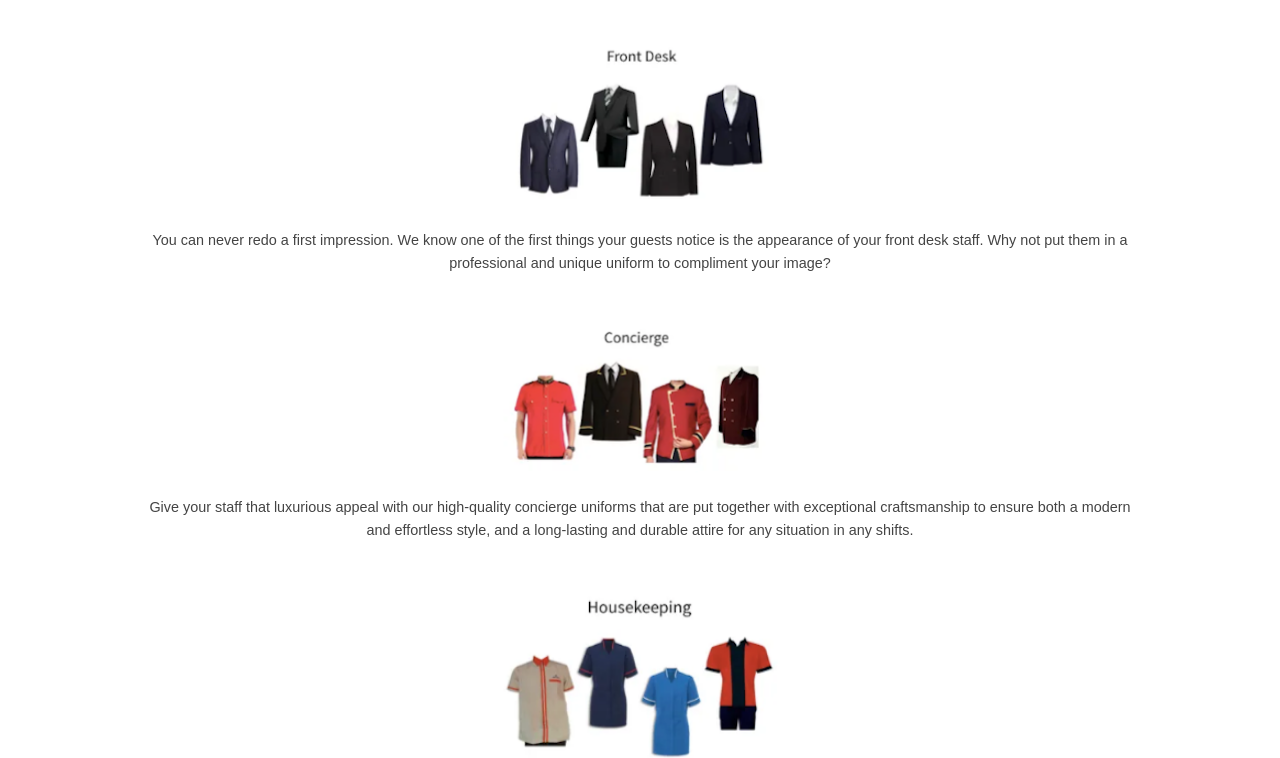
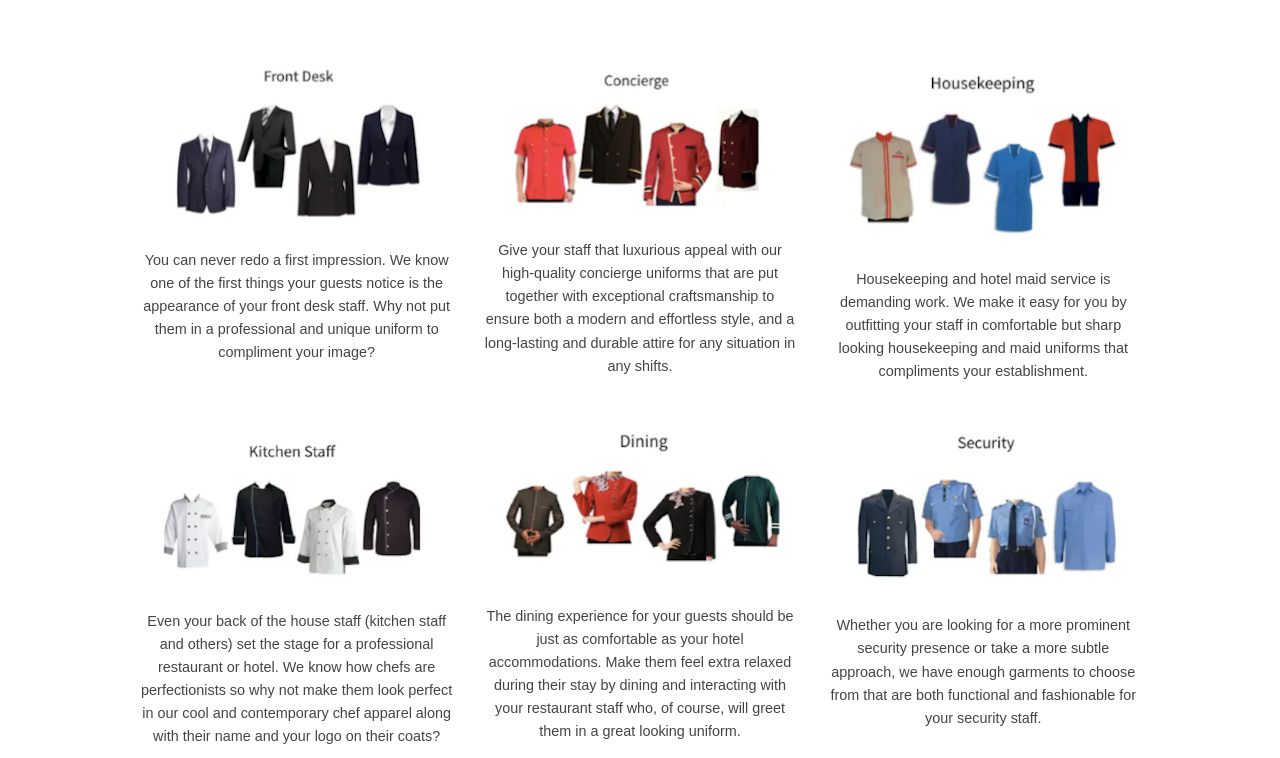
Before and after one commit to corporateattires/corporateattires, a plain HTML site: page catalogue.html in a window 1280 px wide. Shown: the part 220-978 px from the top of the page. Drawn offline with Linux system fonts and the light colour scheme.

Commit message:
Update catalogue.html

```diff
--- a/catalogue.html
+++ b/catalogue.html
@@ -14,10 +14,6 @@
       display: flex;
       flex-direction: column;
       min-height: 100vh;
-    }
-    h1 {
-      text-align: center;
-      margin-top: 30px;
     }
     header {
       display: flex;
@@ -40,24 +36,38 @@
     nav a:hover {
       text-decoration: underline;
     }
-    .catalogue {
+    h1 {
+      text-align: center;
+      margin-top: 30px;
+    }
+    .catalogue-grid {
+      display: flex;
+      flex-wrap: wrap;
+      justify-content: center;
+      gap: 30px;
       max-width: 1000px;
-      margin: auto;
-      padding: 20px;
+      margin: 40px auto;
+      padding: 0 20px;
     }
-    .block {
+    .catalogue-item {
+      width: calc(33.333% - 20px);
+      box-sizing: border-box;
       text-align: center;
-      margin-bottom: 40px;
     }
-    .block img {
-      max-width: 100%;
+    .catalogue-item img {
+      width: 100%;
+      max-width: 300px;
       height: auto;
-      width: 300px;
     }
-    .block p {
+    .catalogue-item p {
       font-size: 0.9em;
       color: #444;
       margin-top: 10px;
+    }
+    @media (max-width: 768px) {
+      .catalogue-item {
+        width: 100%;
+      }
     }
     footer {
       text-align: center;
@@ -80,35 +90,35 @@
   </header>
 
   <h1>Product Portfolio</h1>
-  <div class="catalogue">
+  <div class="catalogue-grid">
 
-    <div class="block">
+    <div class="catalogue-item">
       <img src="assets/frontdesk.png" alt="Front Desk">
       <p>You can never redo a first impression. We know one of the first things your guests notice is the appearance of your front desk staff. Why not put them in a professional and unique uniform to compliment your image?</p>
     </div>
 
-    <div class="block">
+    <div class="catalogue-item">
       <img src="assets/concierge.png" alt="Concierge">
       <p>Give your staff that luxurious appeal with our high-quality concierge uniforms that are put together with exceptional craftsmanship to ensure both a modern and effortless style, and a long-lasting and durable attire for any situation in any shifts.</p>
     </div>
 
-    <div class="block">
+    <div class="catalogue-item">
       <img src="assets/housekeeping.png" alt="Housekeeping">
       <p>Housekeeping and hotel maid service is demanding work. We make it easy for you by outfitting your staff in comfortable but sharp looking housekeeping and maid uniforms that compliments your establishment.</p>
     </div>
 
-    <div class="block">
+    <div class="catalogue-item">
       <img src="assets/kitchenstaff.png" alt="Kitchen Staff">
       <p>Even your back of the house staff (kitchen staff and others) set the stage for a professional restaurant or hotel. We know how chefs are perfectionists so why not make them look perfect in our cool and contemporary chef apparel along with their name and your logo on their coats?</p>
     </div>
 
-    <div class="block">
-      <img src="assets/dining.png" alt="Dining Staff">
+    <div class="catalogue-item">
+      <img src="assets/dining.png" alt="Dining">
       <p>The dining experience for your guests should be just as comfortable as your hotel accommodations. Make them feel extra relaxed during their stay by dining and interacting with your restaurant staff who, of course, will greet them in a great looking uniform.</p>
     </div>
 
-    <div class="block">
-      <img src="assets/security.png" alt="Security Staff">
+    <div class="catalogue-item">
+      <img src="assets/security.png" alt="Security">
       <p>Whether you are looking for a more prominent security presence or take a more subtle approach, we have enough garments to choose from that are both functional and fashionable for your security staff.</p>
     </div>
 
```
